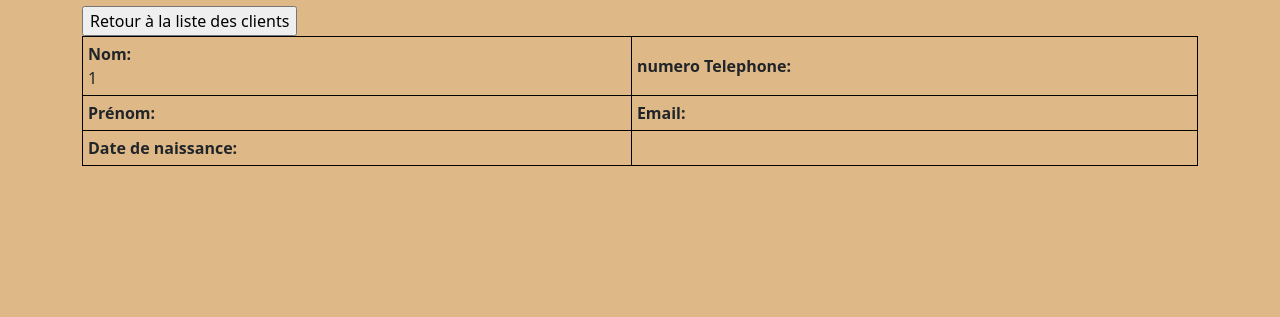
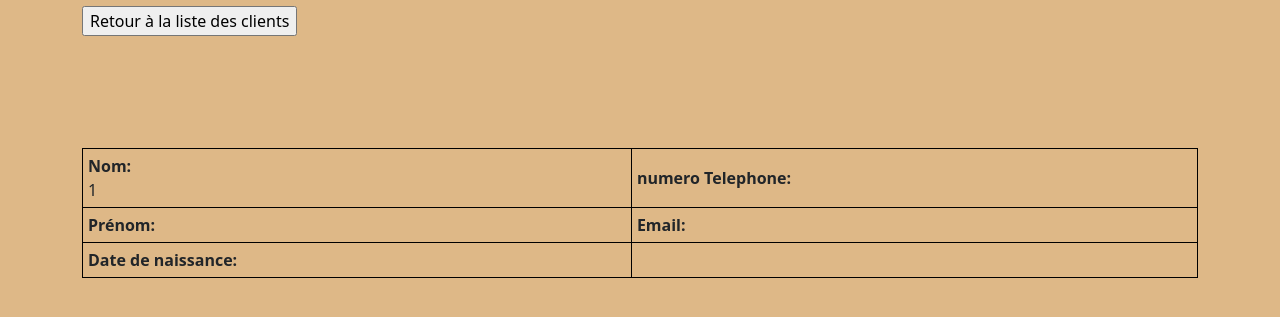
Before and after one commit to MikeDuran-git/Noblesse_comsetics_customer_manager, a PHP site: page /info_client_page.php?nom=1 in a window 1280 px wide. Shown: the part 74-391 px from the top of the page. Run offline with PHP 8.4, Linux system fonts and the light colour scheme; data that the repository does not hold is empty.

Commit message:
info_client_page structure done

```diff
--- a/info_client_page.php
+++ b/info_client_page.php
@@ -16,6 +16,12 @@ table, th, td {
 table {
     border-spacing: 15px;
 }
+
+#client_info{
+    margin-top: 10%;
+}
+
+
 </style>
 <body style="background-color: burlywood;">
 
@@ -31,9 +37,6 @@ table {
     $Email=$_GET['Email'];
     $date_naissance=$_GET['date'];
     $tel=$_GET['tel'];
-
-
-
 
     ?>
 <!--DATABASE CONNECTION END-->
@@ -53,7 +56,10 @@ table {
 
         <input type=button onClick="location.href='index.php'" value='Retour à la liste des clients'>
 
-        <div>
+
+        <!--CLIENT INFO-->
+
+        <div id='client_info'>
             <table style="width:100%">
                 <tr>
                     <td><?php echo '<strong>Nom:</strong><br>'.$nom;?></td>
@@ -70,8 +76,21 @@ table {
             </table>
 
         </div>
+        <!--CLIENT INFO END -->
 
 
+        <!--Appointment of client-->
+        <div id= "rdv_client">
+
+        </div>
+        <!--Appointment of client END-->
+
+        <!--CLIENT BOUTON ADD REMOVE AND MOD -->
+
+        <div id= "bouton_clients">
+
+        </div>
+        <!--CLIENT BOUTON ADD REMOVE AND MOD END-->
 
 
     </div>
--- a/layouts/info_client_page.css
+++ b/layouts/info_client_page.css
@@ -4,3 +4,7 @@
     text-align: center;
 
 }
+
+#client_info{
+    margin-top: 30px;
+}
```
